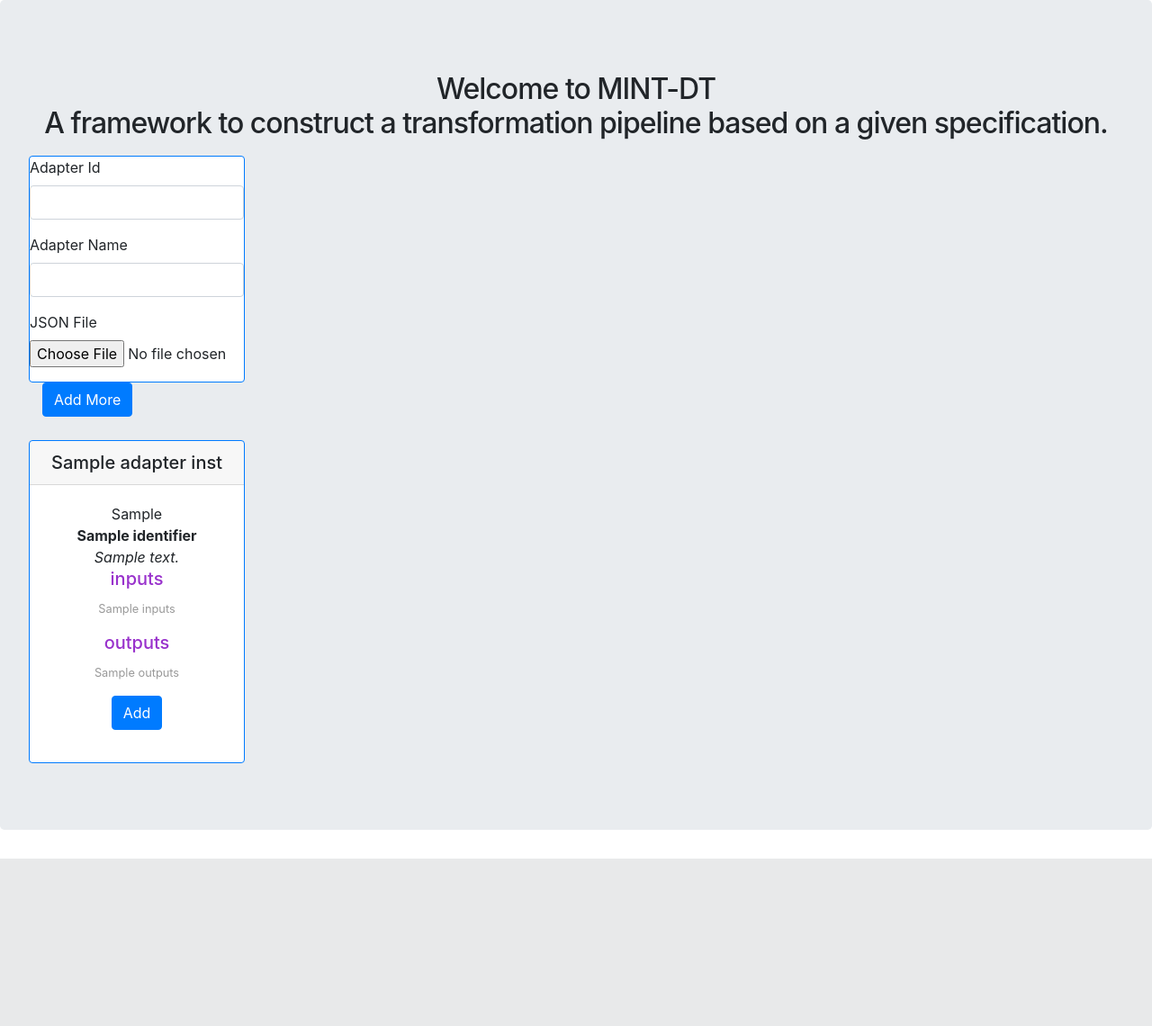
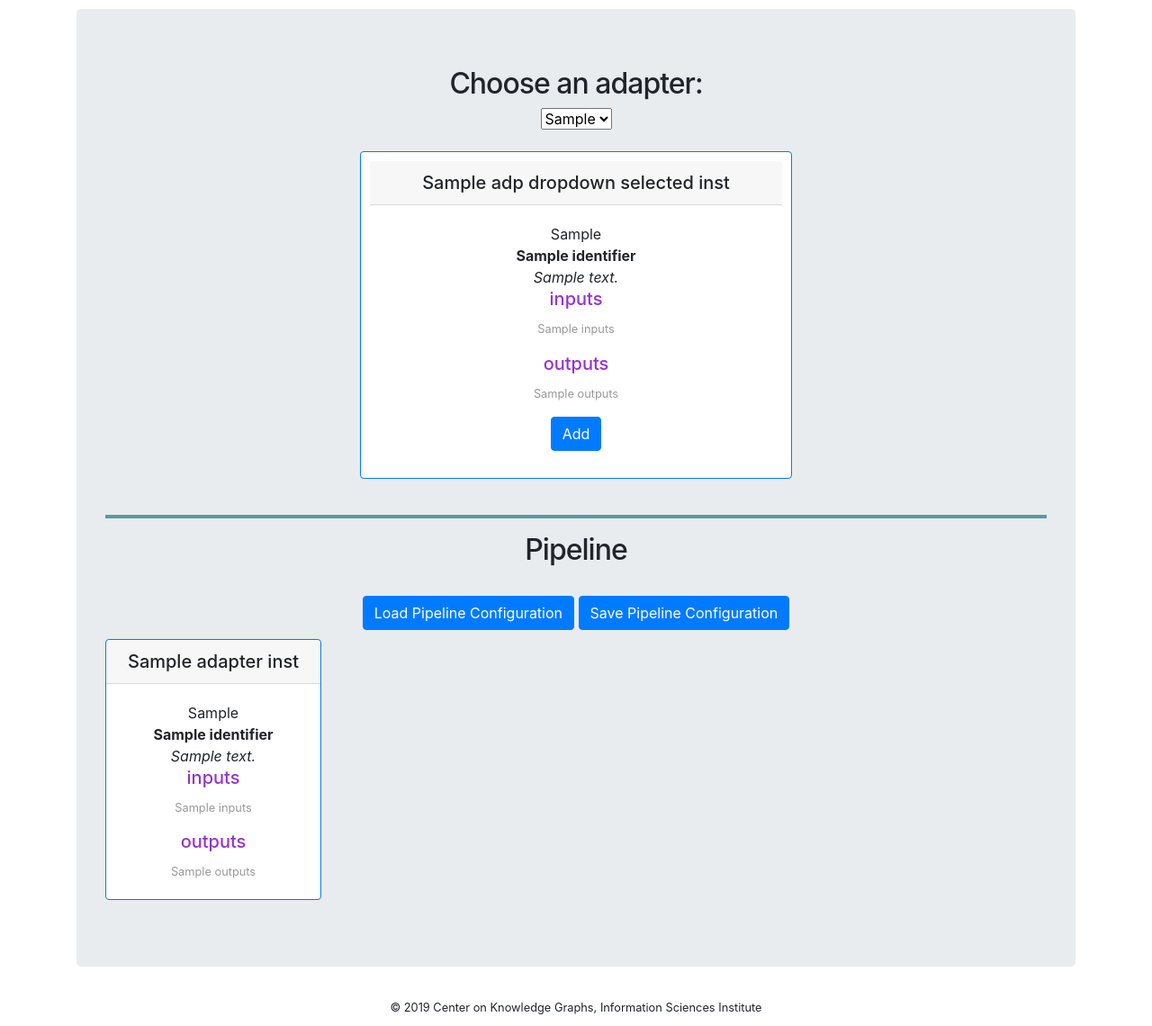
Before and after one commit to mintproject/MINT-Transformation, a Flask app: template templates/pipeline.html in a window 1280 px wide. Shown: the part 86-1226 px from the top of the page at 90% size. Before the commit the page ends 1040 px from the top, so only its background shows below. Run offline with Flask 3, Linux system fonts and the light colour scheme; the template is opened without the code that fills it: most values are stand-ins (such as "Sample title", 1, 10 or a date in 2020); some libraries are stand-ins or nearby versions; some web fonts are replaced.

Commit message:
enable adding adapters to a pipeline

```diff
--- a/app.py
+++ b/app.py
@@ -11,6 +11,9 @@ KEY_IDENTIFIER = 'id'
 KEY_INPUTS = 'inputs'
 KEY_OUTPUTS = 'outputs'
 
+FORM_CHOSEN_ADAPTER = 'slct_adp'
+FORM_ADAPTER_SUBMT = 'add_adp'
+
 class AdapterView:
     def __init__(self, name, module_type, identifier, description, inputs, outputs):
         self.name = name
@@ -22,35 +25,59 @@ class AdapterView:
 
 def get_list_of_adapters():
     adapters_list = list()
-    for name, cls in funcs.__dict__.items():
-        if isinstance(cls, type):
-            cls_dict = cls.__dict__
-            module_type = cls.__dict__[KEY_MODL].split('.')[-1]
-            identifier = cls.__dict__[KEY_IDENTIFIER]
+    for a_name, a_cls in funcs.__dict__.items():
+        if isinstance(a_cls, type):
+            cls_dict = a_cls.__dict__
+            module_type = cls_dict[KEY_MODL].split('.')[-1]
+            identifier = cls_dict[KEY_IDENTIFIER]
             description = None
             if KEY_DESC in cls_dict:
                 description = cls_dict[KEY_DESC]
-            inputs = cls.__dict__[KEY_INPUTS]
-            outputs = cls.__dict__[KEY_OUTPUTS]
+            inputs = cls_dict[KEY_INPUTS]
+            outputs = cls_dict[KEY_OUTPUTS]
             '''
             inputs: Dict[str, ArgType] = {}
             outputs: Dict[str, ArgType] = {}
             '''
-            adapters_list.append(AdapterView(name, module_type, identifier, description, inputs, outputs))
+            adapters_list.append(AdapterView(a_name, module_type, identifier, description, inputs, outputs))
     return adapters_list
+
+def get_list_of_adapter_names(list_of_adapters):
+    adapter_names_list = list()
+    for adp_idx, adp_ins in enumerate(list_of_adapters):
+        adapter_names_list.append(f'{adp_idx} {adp_ins.module_type}/{adp_ins.identifier}.{adp_ins.name}')
+    return adapter_names_list
 
 ################################
 
-@app.route('/pipeline')
+@app.route('/pipeline', methods=['GET', 'POST'])
 def pipeline():
+
+    global g_pipeline
+
+    # get list of adapters and their names
     list_of_adapters = get_list_of_adapters()
-    return render_template('pipeline.html', list_of_adapters = list_of_adapters)
+    list_of_adapter_names = get_list_of_adapter_names(list_of_adapters)
+
+    # set default option
+    adp_id_str_chosen = list_of_adapter_names[0]
+    # show selected adapter
+    if FORM_CHOSEN_ADAPTER in request.args:
+        adp_id_str_chosen = request.args.get(FORM_CHOSEN_ADAPTER)
+    adp = list_of_adapters[int(adp_id_str_chosen.split(' ')[0])]
+
+    # check if user submitted an adapter
+    if FORM_ADAPTER_SUBMT in request.args:
+        g_pipeline.append(adp)
+    #return render_template('pipeline.html', list_of_adapters = list_of_adapters)
+    return render_template('pipeline.html', adp_dropdown_list=list_of_adapter_names, \
+        adp_dropdown_selected_str=adp_id_str_chosen, adp_dropdown_selected_inst=adp, \
+        pipeline_adapters=g_pipeline)
 
 # Set "homepage" to index.html
 @app.route('/')
 def index():
-    list_of_adapters = get_list_of_adapters()
-    return render_template('index.html', list_of_adapters = list_of_adapters)
+    return render_template('index.html')
 
 '''
 @app.route('/search')
@@ -62,5 +89,7 @@ def search():
 '''
 
 if __name__ == '__main__':
+    global g_pipeline
+    g_pipeline = list()
     app.debug = True
     app.run(host='0.0.0.0', port=5000, debug=True)
--- a/templates/base.html
+++ b/templates/base.html
@@ -36,15 +36,19 @@
           </ul>
         </div>
         <img height="50" src="{{url_for('static', filename='logo.png')}}">&nbsp;&nbsp;&nbsp;&nbsp;
-        <form class="form-inline" name="search" action="/search" method="GET" autocomplete="off">
+        <form class="form-inline" name="search" action="#" method="GET" autocomplete="off">
           <input class="form-control mr-sm-2" type="search" placeholder="Search" aria-label="Search" name="srch_str">
           <button class="btn btn-outline-success my-2 my-sm-0" type="submit">Search</button>
         </form>
       </nav>
     </header>
 
-    {% block content %}{% endblock %}
-
+    <div class="container center">
+      {% block content %}{% endblock %}
+      <footer class="footer">
+        <small>© 2019 Center on Knowledge Graphs, Information Sciences Institute</small>
+      </footer>
+    </div>
   </body>
 
 </html>
--- a/templates/pipeline.html
+++ b/templates/pipeline.html
@@ -1,53 +1,54 @@
 {% extends "base.html" %}
 {% block content %}
 
-  <script src="{{url_for('static', filename='pipeline_form.js')}}"></script>
-  <div class="jumbotron vertical-center">
-    <p> <h2>Welcome to MINT-DT</br>
-    A framework to construct a transformation pipeline based on a given specification.</h2></p>
+<div class="jumbotron vertical-center">
 
-    <div id="field">
-      <div id="field0" class="card border-primary border" style="width: 15rem;">
-        <!-- Text input-->
-        <div class="form-group">
-          <label class="control-label" for="action_id">Adapter Id</label>
-          <!-- label class="col-md-4 control-label" for="action_id">Action Id</labe -->
-          <div>
-          <!-- div class="col-md-5" -->
-            <input id="action_id" name="action_id" type="text" placeholder="" class="form-control input-md">
-          </div>
-        </div>
-        <!-- Text input-->
-        <div class="form-group">
-          <label class="control-label" for="action_name">Adapter Name</label>
-          <!-- label class="col-md-4 control-label" for="action_name">Action Name</label -->
-          <div>
-          <!-- div class="col-md-5" -->
-            <input id="action_name" name="action_name" type="text" placeholder="" class="form-control input-md">
-          </div>
-        </div>
-        <!-- File Button -->
-        <div class="form-group">
-          <label class="control-label" for="action_json">JSON File</label>
-          <!-- label class="col-md-4 control-label" for="action_json">JSON File</label -->
-            <div>
-            <!-- div class="col-md-4" -->
-              <input type="file" id="action_json" name="action_json" class="input-file" accept=".txt,.json">
-              <div id="action_jsondisplay"></div>
-          </div>
-        </div>
+  <form name="top_res" action="/pipeline" method="GET">
+    <h2>Choose an adapter:</h2>
+    <select name="slct_adp" onchange="this.form.submit()">
+      {% for drop_itm in adp_dropdown_list %}
+          {% if adp_dropdown_selected_str == drop_itm %}
+      <option value="{{drop_itm}}" SELECTED>{{drop_itm}}</option>
+          {% else %}
+      <option value="{{drop_itm}}">{{drop_itm}}</option>
+          {% endif %}
+      {% endfor %}
+    </select>
+
+    </br></br>
+
+    <div class="card border-primary border center" style="width: 30rem;">
+      <h5 class="card-header">{{adp_dropdown_selected_inst.name}}</h5>
+      <div class="card-body">
+      {{adp_dropdown_selected_inst.module_type}}</br>
+        <b>{{adp_dropdown_selected_inst.identifier}}</b></br>
+        <i>{{adp_dropdown_selected_inst.description}}</i></br>
+        <h5 class="card-title" style="color:#9932CC">inputs</h5>
+        <p class="card-text" style="color:#999999">
+          {{adp_dropdown_selected_inst.inputs}}
+        </p>
+        <h5 class="card-title" style="color:#9932CC">outputs</h5>
+        <p class="card-text" style="color:#999999">
+          {{adp_dropdown_selected_inst.outputs}}
+        </p>
+        <!-- Button -->
+        <button id="add_adp" name="add_adp" class="btn btn-primary">Add</button>
       </div>
     </div>
 
-    <!-- Button -->
-    <div class="form-group">
-      <div class="col-md-4">
-        <button id="add-more" name="add-more" class="btn btn-primary">Add More</button>
-      </div>
-    </div>
+    </br>
 
-    <div class="row container center" style="text-align: center;">
-      {% for adapter_inst in list_of_adapters %}
+  <hr style="border: 2px solid#5b9aa0;" />
+
+  <h2>Pipeline</h2></br>
+
+  <button id="save_pipe" name="save_pipe" class="btn btn-primary">Load Pipeline Configuration</button>
+  <button id="load_pipe" name="load_pipe" class="btn btn-primary">Save Pipeline Configuration</button>
+
+  </form>
+
+  <div class="row container center" style="text-align: center;">
+      {% for adapter_inst in pipeline_adapters %}
       <div class="card border-primary border" style="width: 15rem;">
         <h5 class="card-header">{{adapter_inst.name}}</h5>
         <div class="card-body">
@@ -62,15 +63,11 @@
           <p class="card-text" style="color:#999999">
             {{adapter_inst.outputs}}
           </p>
-          <!-- Button -->
-          <div class="form-group">
-            <button id="add-more" name="add-more" class="btn btn-primary">Add</button>
-          </div>
         </div>
       </div>&nbsp;
       {% endfor %}
-    </div>
-
   </div>
 
+</div>
+
 {% endblock %}
```
Also changed, not shown: templates/index.html (+0 -21 lines).
